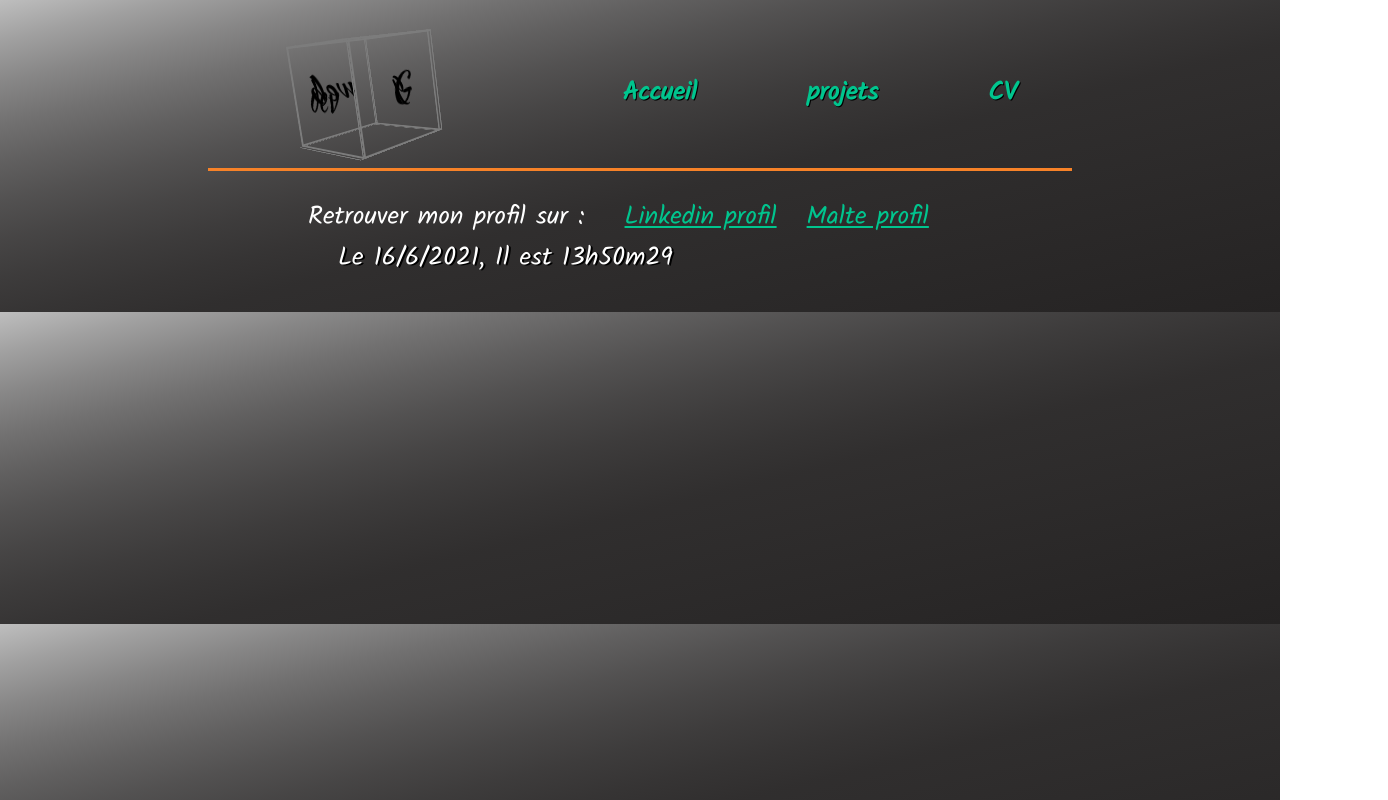
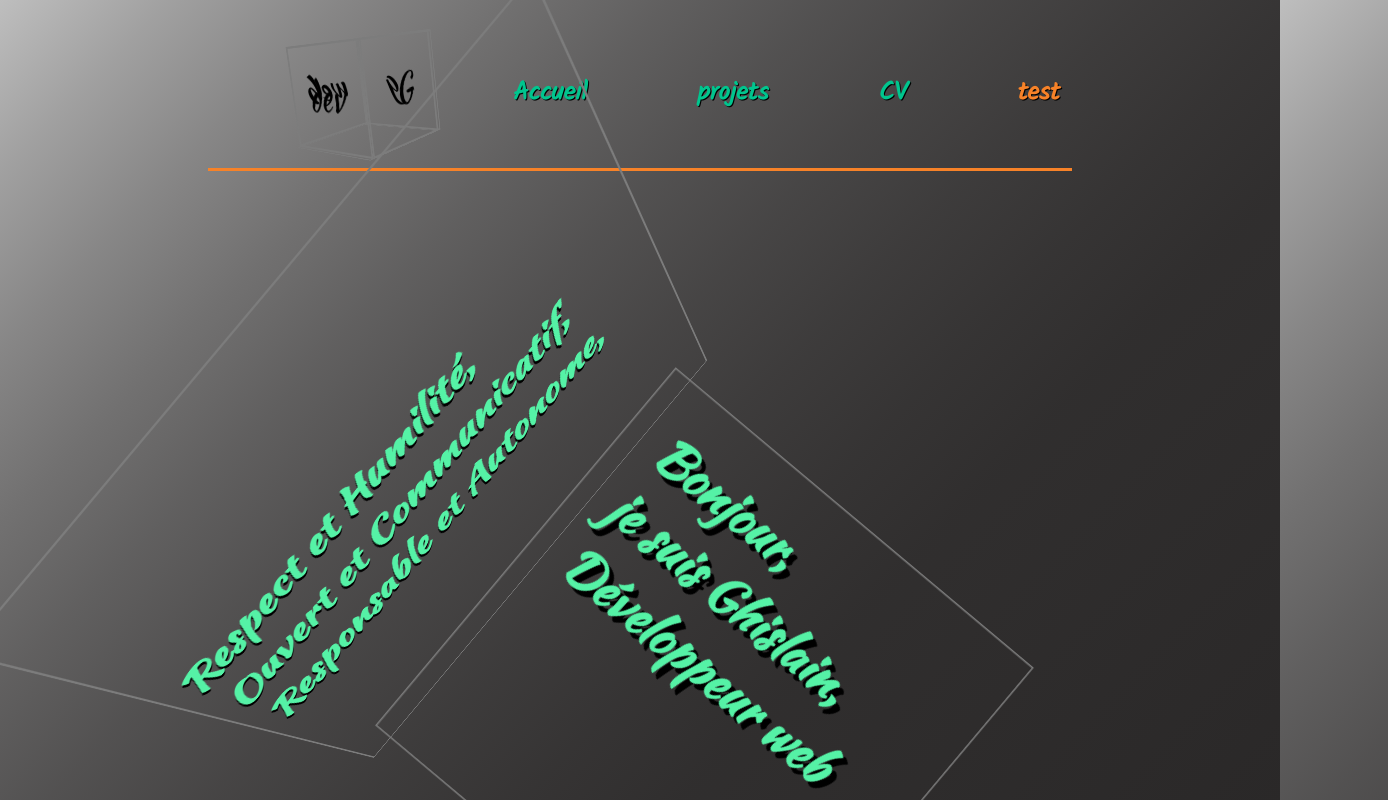
Before and after one commit to ghislaingirardeau/Portfolio_Nuxt, a Nuxt app: page /test in a window 1280 px wide. Shown: the top 800 px of the page, 1388 px wide, since content can reach past the window. Built offline with nearby package versions, Linux system fonts and the light colour scheme.

Commit message:
test accueil en cube

```diff
--- a/assets/css/sass/components/footer.scss
+++ b/assets/css/sass/components/footer.scss
@@ -10,6 +10,12 @@
     & > li{
       display: inline-block;
       margin-left: 30px;
+      & > a{
+        transition: all 0.3s ease;
+        &:hover {
+          text-shadow: 7px 30px black;
+        }
+      }
 
     }
   }
--- a/assets/css/sass/components/nav_link.scss
+++ b/assets/css/sass/components/nav_link.scss
@@ -16,9 +16,8 @@
             padding: 5px;
             transition: all 0.3s ease;
             &:hover {
-                text-shadow: 7px 30px black;
+                text-shadow: 27px 30px black;
             }
-
         }
     }
 
--- a/assets/css/sass/pages/accueil.scss
+++ b/assets/css/sass/pages/accueil.scss
@@ -22,3 +22,46 @@
     top: 20%;
     left: 20%;
 }
+
+.wrap_index {
+	display: flex;
+	justify-content: center;
+	margin: 200px 0px 0px 0px;
+    perspective: 1200px;
+	perspective-origin: 50% 300px;
+	height: 800px;
+	transform: rotateZ(40deg);
+}
+.cube_index {
+	position: relative;
+	width: 600px;
+	transform-style: preserve-3d;
+}
+.cube_index div {
+	position: absolute;
+	width: 600px;
+	height: 600px;
+    font-family: $font_logo;
+}
+.back_index {
+	transform: translateZ(-350px) rotateY(0deg);
+	border: rgb(124, 124, 124) 2px solid;
+	text-shadow: 10px 3px black;
+    text-align: left;
+	& > h1{
+		font-size: 4rem;
+		padding-left: 50px;
+	}
+}
+
+.left_index {
+	transform: rotateY(75deg) translateX(-400px);
+	transform-origin: center left;
+	border: rgb(124, 124, 124) 2px solid;
+	text-shadow: -2px 3px black;
+	&--rotation{
+		transform: rotateZ(-90deg)  translateX(-150px);
+		text-align: left;
+		font-size: 3rem;
+	}
+}
--- a/components/Logo.vue
+++ /dev/null
@@ -1,29 +0,0 @@
-<template>
-  <svg class="NuxtLogo" width="245" height="180" viewBox="0 0 452 342" xmlns="http://www.w3.org/2000/svg">
-    <path
-      d="M139 330l-1-2c-2-4-2-8-1-13H29L189 31l67 121 22-16-67-121c-1-2-9-14-22-14-6 0-15 2-22 15L5 303c-1 3-8 16-2 27 4 6 10 12 24 12h136c-14 0-21-6-24-12z"
-      fill="#00C58E"
-    />
-    <path
-      d="M447 304L317 70c-2-2-9-15-22-15-6 0-15 3-22 15l-17 28v54l39-67 129 230h-49a23 23 0 0 1-2 14l-1 1c-6 11-21 12-23 12h76c3 0 17-1 24-12 3-5 5-14-2-26z"
-      fill="#108775"
-    />
-    <path
-      d="M376 330v-1l1-2c1-4 2-8 1-12l-4-12-102-178-15-27h-1l-15 27-102 178-4 12a24 24 0 0 0 2 15c4 6 10 12 24 12h190c3 0 18-1 25-12zM256 152l93 163H163l93-163z"
-      fill="#2F495E"
-    />
-  </svg>
-</template>
-
-<style>
-.NuxtLogo {
-  animation: 1s appear;
-  margin: auto;
-}
-
-@keyframes appear {
-  0% {
-    opacity: 0;
-  }
-}
-</style>
--- a/components/navBar.vue
+++ b/components/navBar.vue
@@ -18,6 +18,7 @@
             <NuxtLink :to="{ name: 'index'}" class="header__navBar--font">Accueil</NuxtLink>
             <NuxtLink :to="{ name: 'projets'}" class="header__navBar--font">projets</NuxtLink>
             <NuxtLink :to="{ name: 'cv'}" class="header__navBar--font">CV</NuxtLink>
+            <NuxtLink :to="{ name: 'test'}" class="header__navBar--font">test</NuxtLink>
         </nav>
 
     </header>
--- /dev/null
+++ b/pages/test.vue
@@ -0,0 +1,19 @@
+<template>
+    <div class="wrap_index">
+	        <div class="cube_index">
+		        <div class="back_index">
+                    <h1>Bonjour,<br>
+                        je suis Ghislain,<br>
+                        Développeur web
+                        </h1>
+                    </div>
+		        <div class="left_index">
+                    <h1 class="left_index--rotation">
+                        Respect et Humilité, <br>
+                        Ouvert et Communicatif, <br>
+                        Responsable et Autonome, <br>
+                        </h1>
+                    </div>
+	        </div>
+        </div>
+</template>
```
Also changed, not shown: assets/css/sass/components/logo.scss (+0 -27 lines), 1 other file (tests, documents, lock files or other folders).
